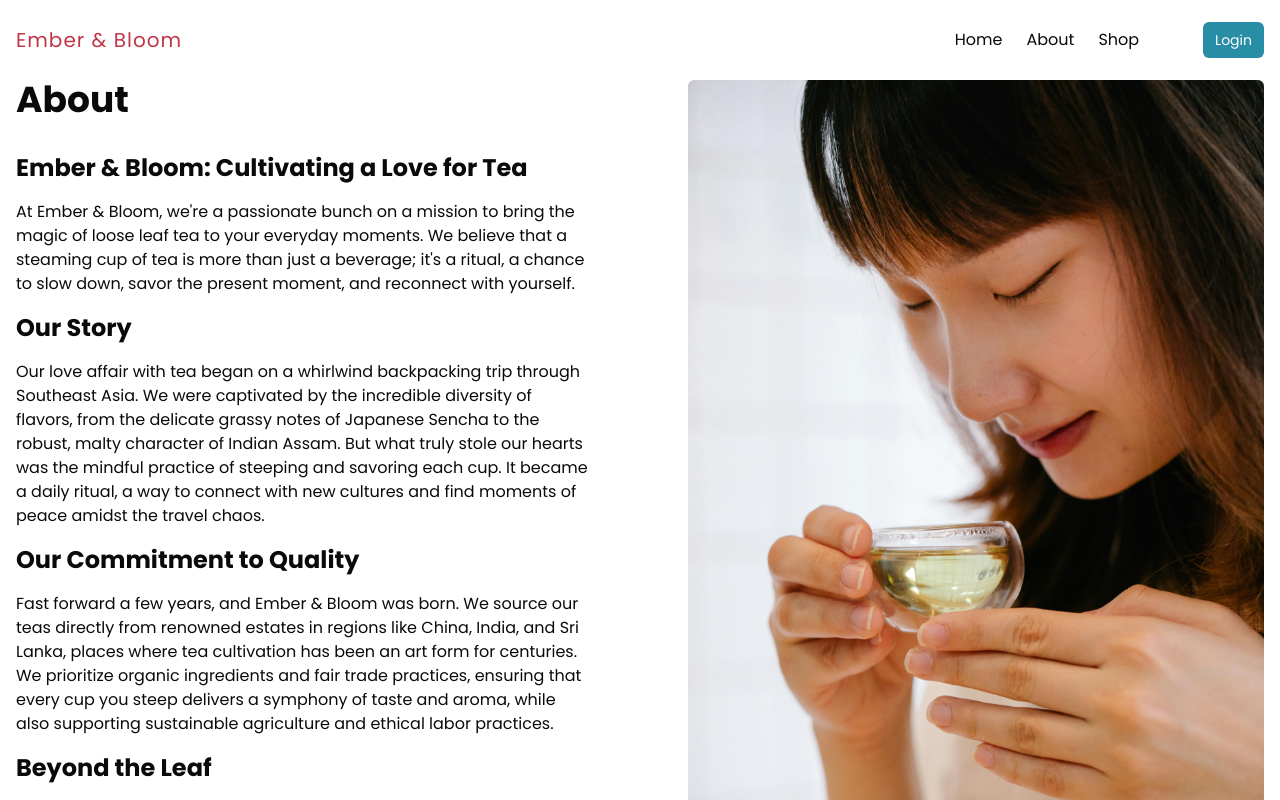
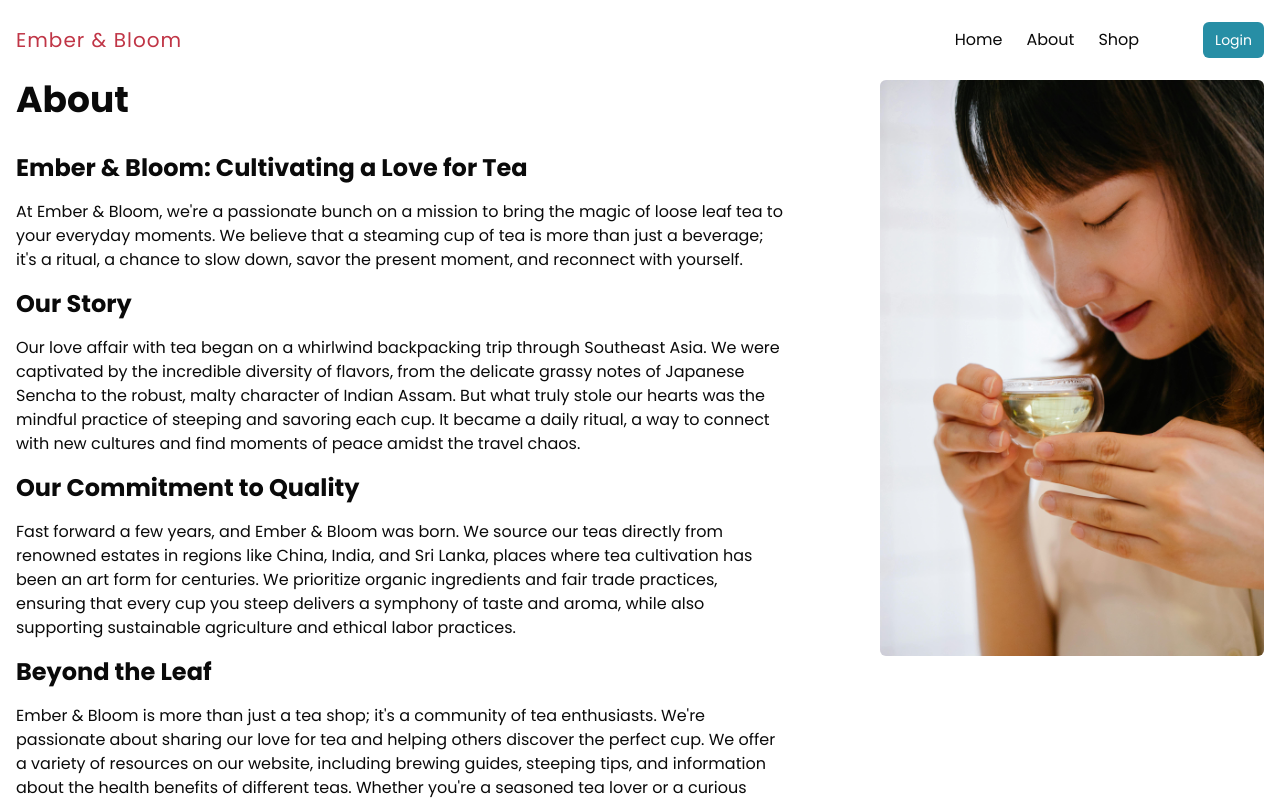
Before and after one commit to apkomatic-tech/ember-n-bloom-ecommerce, a Next.js app: page /about in a window 1280 px wide. Shown: the top 800 px of the page. Built offline with nearby package versions, Linux system fonts and the light colour scheme.

Commit message:
image adjustments on about page

```diff
--- a/src/app/about/page.tsx
+++ b/src/app/about/page.tsx
@@ -6,7 +6,7 @@ import aboutImage from "@/images/about.jpg";
 
 function AboutUsPage() {
   return (
-    <div className="grid gap-24 px-4 lg:grid-cols-2 2xl:px-0">
+    <div className="grid gap-24 px-4 xl:grid-cols-[2fr_1fr] 2xl:px-0">
       {/* left column */}
       <div>
         <h1 className="mb-8 text-4xl font-bold">About</h1>
@@ -72,8 +72,12 @@ function AboutUsPage() {
         </div>
       </div>
       {/* right column */}
-      <div className="hidden lg:block">
-        <Image src={aboutImage} alt="" className="rounded-md" />
+      <div className="hidden xl:block">
+        <Image
+          src={aboutImage}
+          alt=""
+          className="aspect-auto w-full rounded-md object-contain"
+        />
       </div>
     </div>
   );
```
